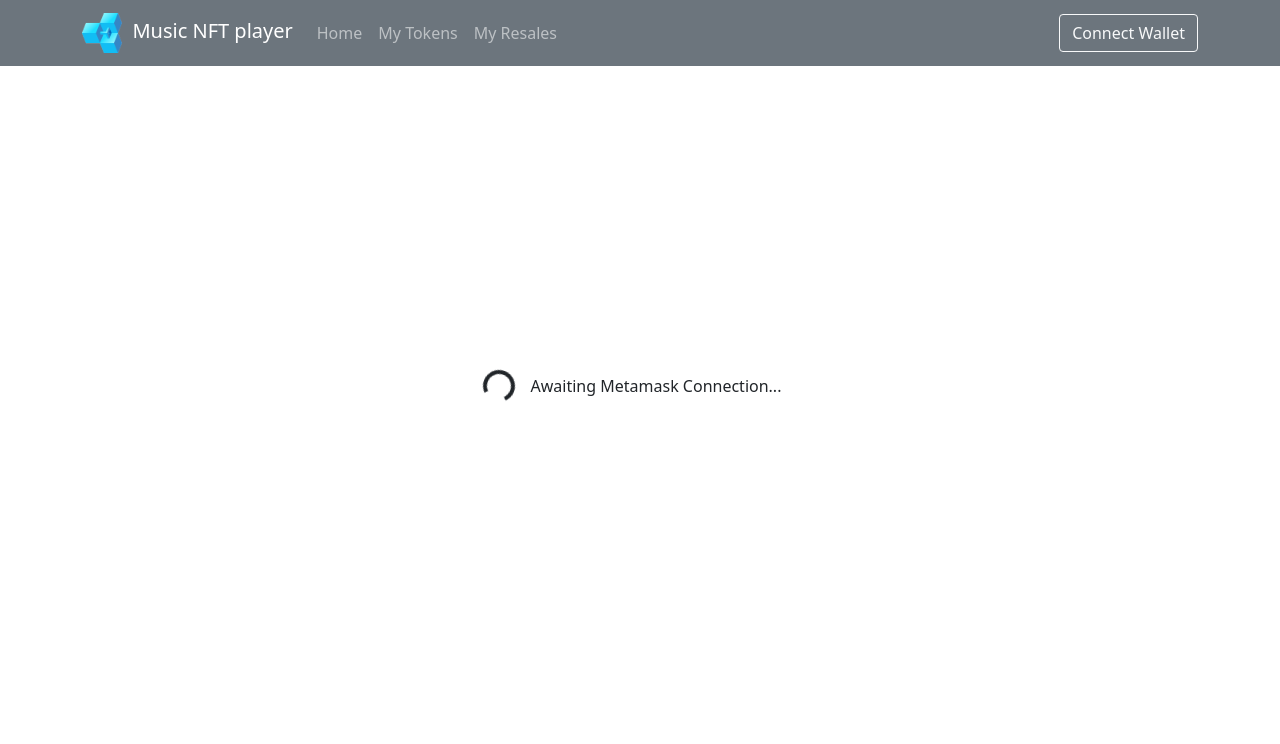
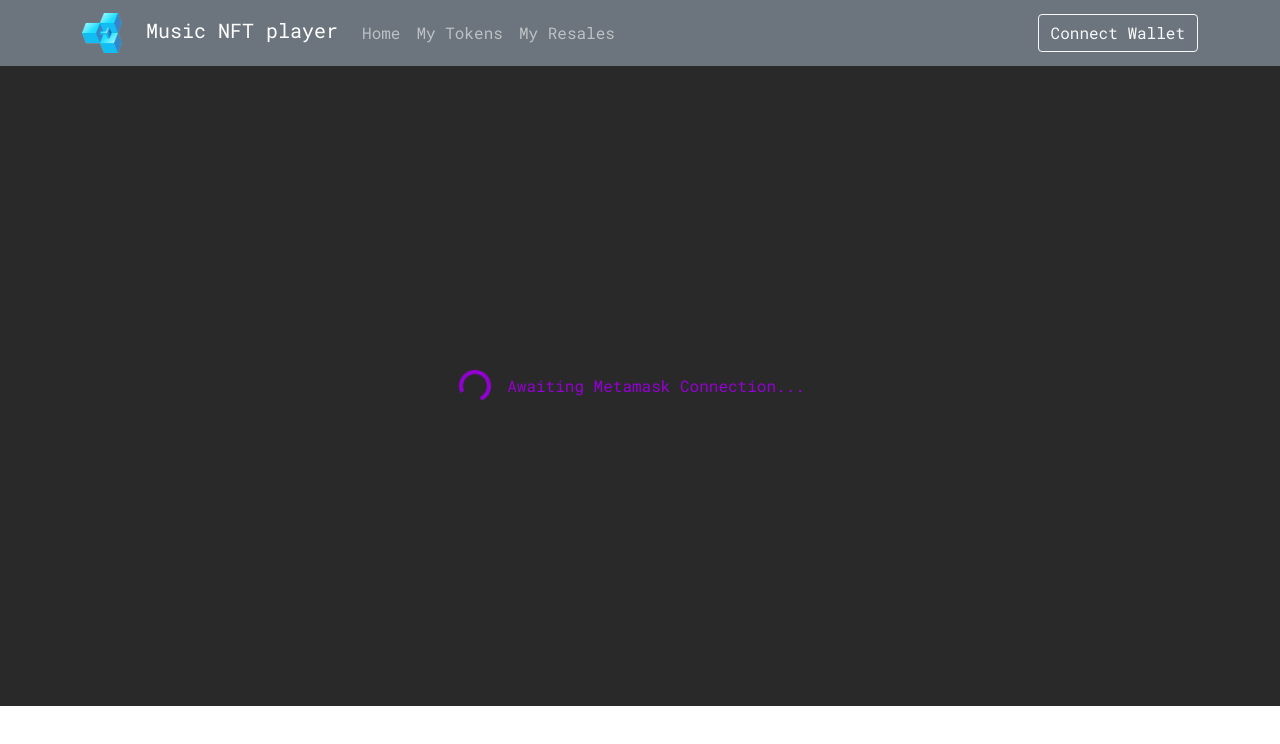
Before and after one commit to karan2605/web3-music-player, a React app: page / in a window 1280 px wide. Built offline with nearby package versions, Linux system fonts and the light colour scheme.

Commit message:
dark mode styling

```diff
--- a/src/frontend/components/App.css
+++ b/src/frontend/components/App.css
@@ -1,5 +1,10 @@
+@import url('https://fonts.googleapis.com/css2?family=Roboto+Mono&display=swap');
+
 .App {
   text-align: center;
+  font-family: "Roboto Mono", monospace;
+  background-color: #292929;
+  color: darkviolet
 }
 
 .App-logo {
```
